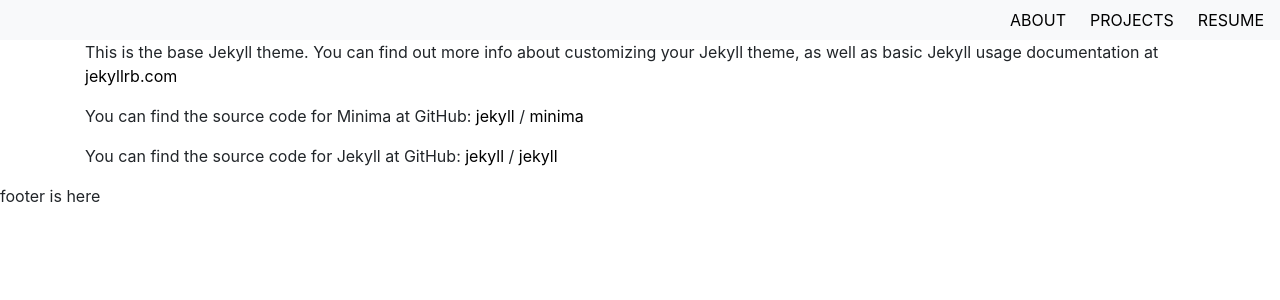
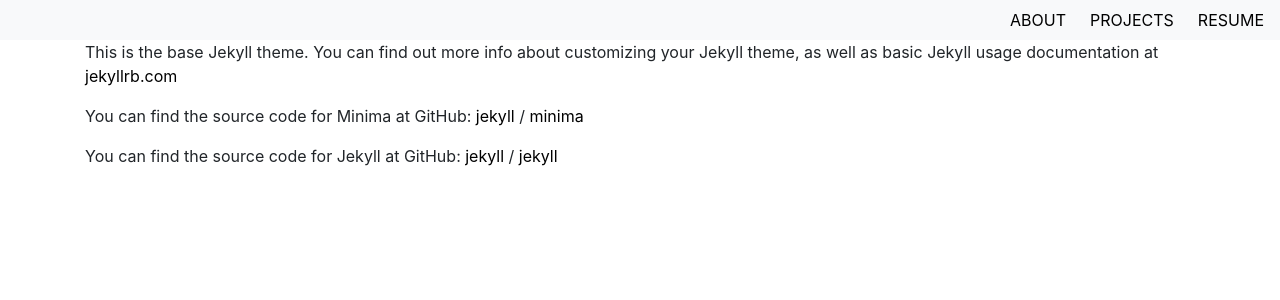
Before and after one commit to kevinfwl/personal-site-www, a Jekyll site: the page built from pages/about.md, in a window 1280 px wide. Shown: the top 300 px of the page. Built offline with Jekyll 4.4.1, drawn with Linux system fonts in a browser that asks for light colours.

Commit message:
added extras

```diff
--- a/_config.yml
+++ b/_config.yml
@@ -19,7 +19,7 @@
   Write an awesome description for your new site here. You can edit this
   line in _config.yml. It will appear in your document head meta (for
   Google search results) and in your feed.xml site description.
-baseurl: "personal-site" # the subpath of your site, e.g. /blog
+# baseurl: "personal-site" # the subpath of your site, e.g. /blog
 url: "" # the base hostname & protocol for your site, e.g. http://example.com
 twitter_username: jekyllrb
 github_username:  jekyll
--- a/_layouts/default.html
+++ b/_layouts/default.html
@@ -12,9 +12,6 @@
         {{ content }}
       </div>
     </main>
-
-    {%- include footer.html -%}
-
   </body>
 
 </html>
--- a/_layouts/projects.html
+++ b/_layouts/projects.html
@@ -27,7 +27,6 @@
     </div>
     <div class="row">
             {% for project in site.projects_in_progress %}
-
             <a href="{{project.link}}" class="col-lg-4 col-md-6 col-sm-12 col-12 project-item">
                 <div class="card">
                         <img class="card-img-top" src="{{project.img | relative_url}}" alt="Card image cap">
--- a/assets/css/index.css
+++ b/assets/css/index.css
@@ -30,11 +30,15 @@
   border-color: white;
   color: white;
   border-radius: 2px;
+
 }
 
 .links:hover {
   color: grey;
   border-color: grey;
+  text-decoration: none;
+  color: white;
+  /* background-color: rgba(red, green, blue, alpha); */
 }
 
 #greeting {
```
